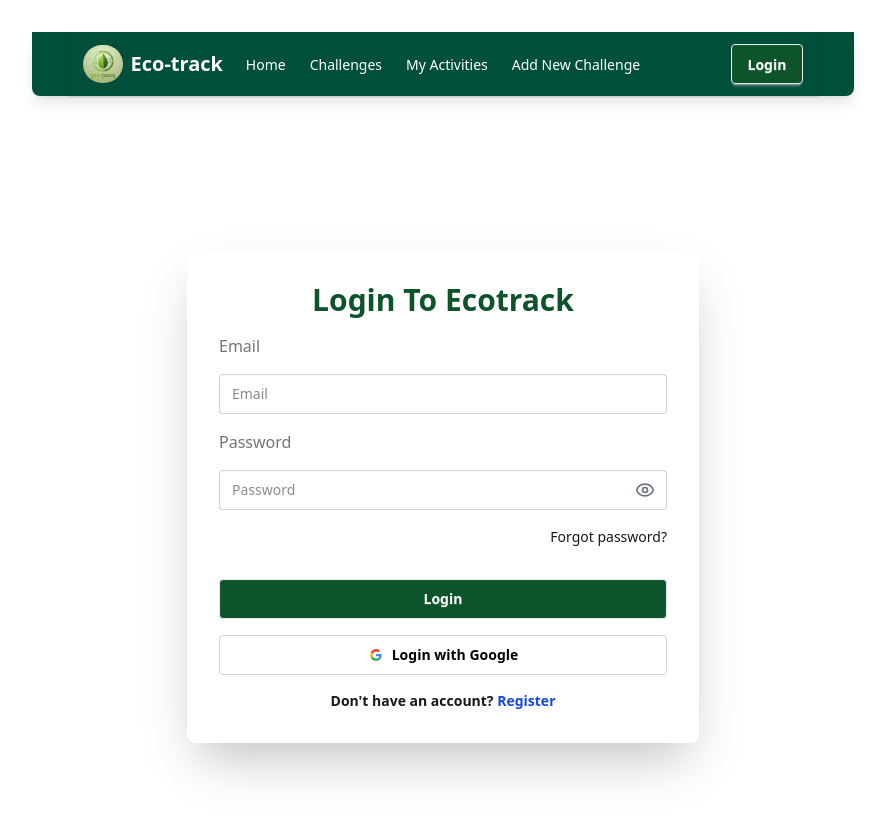
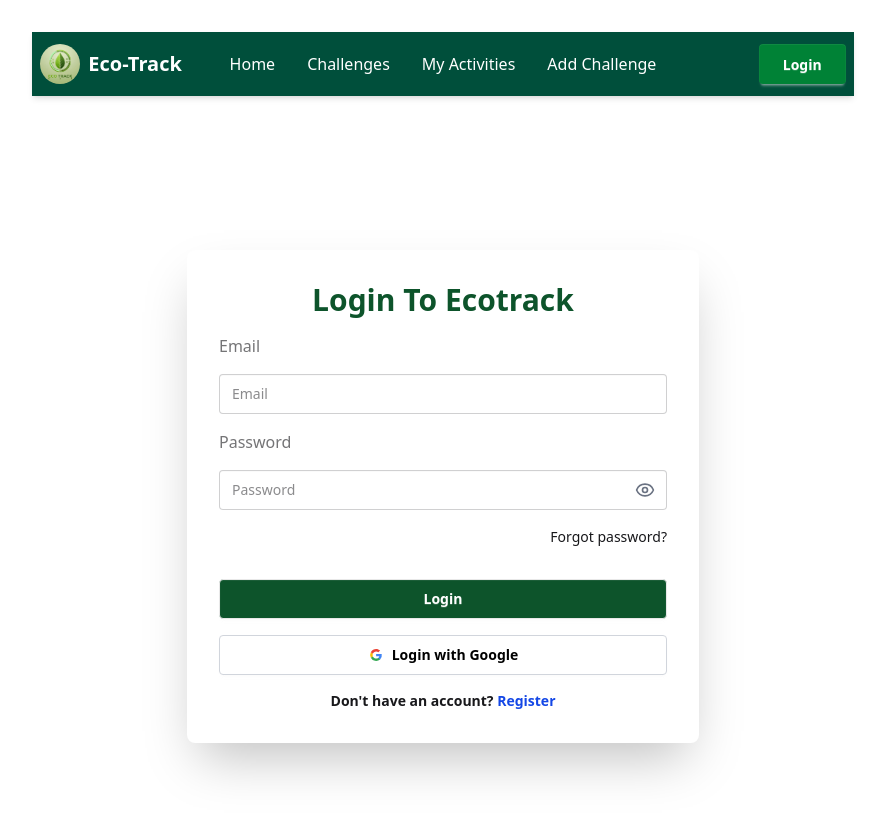
Before and after one commit to fariha-rahman721/my-eco-track, a React (Vite) app: page /auth/login in a window 1280 px wide. Shown: the top 816 px of the page, without its empty margins (197-1082 px from the left). Built offline with nearby package versions, Linux system fonts and the light colour scheme; no server answers.

Commit message:
complete

```diff
--- a/src/Components/CommunityTips.jsx
+++ b/src/Components/CommunityTips.jsx
@@ -23,7 +23,7 @@ const CommunityTips = () => {
     const [comments, setComments] = useState(getStoredComments());
 
     useEffect(() => {
-        fetch('http://localhost:3000/communityTips')
+        fetch('https://eco-track-server-two.vercel.app/communityTips')
             .then(res => res.json())
             .then(data => setTips(data));
     }, []);
@@ -104,7 +104,7 @@ const CommunityTips = () => {
                                 {tip.content}
                             </p>
 
-                           {/* cmnt */}
+                            {/* cmnt */}
                             {activeComment === tip._id && (
                                 <div className="mb-4 bg-slate-50 p-4 rounded-xl">
                                     <div className="flex justify-between items-start">
--- a/src/Components/Navbar.jsx
+++ b/src/Components/Navbar.jsx
@@ -1,14 +1,14 @@
-import React, { use } from 'react';
-import toast from 'react-hot-toast';
-import { Link, NavLink } from 'react-router';
-import { AuthContext } from '../Provider/AuthProvider';
+import React, { use } from "react";
+import toast from "react-hot-toast";
+import { NavLink } from "react-router";
+import { AuthContext } from "../Provider/AuthProvider";
 
 const Navbar = () => {
     const { user, logOut } = use(AuthContext);
 
     const handleLogout = () => {
         logOut()
-            .then(() => toast.success('Successfully logged out'))
+            .then(() => toast.success("Successfully logged out"))
             .catch((error) => toast.error(error.message));
     };
 
@@ -17,48 +17,61 @@ const Navbar = () => {
             <NavLink
                 className={({ isActive }) =>
                     isActive
-                        ? "text-shadow-white font-extrabold"
-                        : "hover:text-green-100 hover:font-bold"
+                        ? "font-bold text-green-300"
+                        : "hover:text-green-200 transition"
                 }
-                to='/'
-            >Home</NavLink>
+                to="/"
+            >
+                Home
+            </NavLink>
+
             <NavLink
                 className={({ isActive }) =>
                     isActive
-                        ? "text-shadow-white font-extrabold"
-                        : "hover:text-green-100 hover:font-bold"
+                        ? "font-bold text-green-300"
+                        : "hover:text-green-200 transition"
                 }
-                to='/challenges'
-            >Challenges</NavLink>
+                to="/challenges"
+            >
+                Challenges
+            </NavLink>
+
             <NavLink
                 className={({ isActive }) =>
                     isActive
-                        ? "text-shadow-white font-extrabold"
-                        : "hover:text-green-100 hover:font-bold"
+                        ? "font-bold text-green-300"
+                        : "hover:text-green-200 transition"
                 }
-                to='/myActivities'
-            >My Activities</NavLink>
+                to="/myActivities"
+            >
+                My Activities
+            </NavLink>
+
             <NavLink
                 className={({ isActive }) =>
                     isActive
-                        ? "text-shadow-white font-extrabold"
-                        : "hover:text-green-100 hover:font-bold"
+                        ? "font-bold text-green-300"
+                        : "hover:text-green-200 transition"
                 }
-                to='/addNewChallenge'
-            >Add New Challenge</NavLink>
+                to="/addNewChallenge"
+            >
+                Add Challenge
+            </NavLink>
         </>
     );
 
     return (
-        <div className="sticky top-0 z-50 w-11/12 mx-auto bg-emerald-900 bg-opacity-90 backdrop-blur-sm rounded-b-lg shadow-lg">
-            <div className="navbar bg-emerald-900 shadow-sm w-11/12 sm:w-11/12 lg:w-11/12 mx-auto text-white  sm:px-4">
-                {/* Navbar Start */}
+        <div className="sticky top-0 z-50 bg-emerald-900 shadow-md w-11/12 mx-auto">
+            <div className="navbar container mx-auto text-white">
+
+                {/* LEFT SIDE */}
                 <div className="navbar-start">
+                    {/* Mobile Menu Button */}
                     <div className="dropdown">
                         <label tabIndex={0} className="btn btn-ghost lg:hidden">
                             <svg
                                 xmlns="http://www.w3.org/2000/svg"
-                                className="h-5 w-5"
+                                className="h-6 w-6"
                                 fill="none"
                                 viewBox="0 0 24 24"
                                 stroke="currentColor"
@@ -71,52 +84,77 @@ const Navbar = () => {
                                 />
                             </svg>
                         </label>
+
                         <ul
                             tabIndex={0}
-                            className="menu menu-compact dropdown-content mt-3 p-2 shadow bg-green-800 rounded-box w-52 gap-4 text-white"
+                            className="menu dropdown-content mt-3 p-4 shadow bg-emerald-800 rounded-box w-56 gap-4"
                         >
                             {links}
                         </ul>
                     </div>
-                    <img src="/logo.jpeg" className='w-10 rounded-full' alt="logo" />
-                    <span className="font-bold pl-2 text-xl text-white">Eco-track</span>
+
+                    {/* Logo */}
+                    <div className="flex items-center gap-2">
+                        <img src="/logo.jpeg" className="w-10 h-10 rounded-full" alt="logo" />
+                        <span className="font-bold text-xl hidden sm:block">
+                            Eco-Track
+                        </span>
+                    </div>
                 </div>
 
-                {/* Navbar Center */}
+                {/* CENTER - Desktop Menu */}
                 <div className="navbar-center hidden lg:flex">
-                    <ul className="menu menu-horizontal px-1 gap-6">
+                    <ul className="menu menu-horizontal gap-8 text-[16px]">
                         {links}
                     </ul>
                 </div>
 
-                {/* Navbar End */}
+                {/* RIGHT SIDE */}
                 <div className="navbar-end">
+
                     {user ? (
                         <div className="dropdown dropdown-end">
                             <label tabIndex={0} className="btn btn-ghost btn-circle avatar">
-                                <div className="w-10 rounded-full">
-                                    <img src={user.photoURL || '/default-user.png'} alt="user" />
+                                <div className="w-10 rounded-full ring ring-green-400 ring-offset-2">
+                                    <img
+                                        src={user.photoURL || "/default-user.png"}
+                                        alt="user"
+                                    />
                                 </div>
                             </label>
+
                             <ul
                                 tabIndex={0}
-                                className="menu menu-compact dropdown-content mt-3 p-2 shadow bg-green-800 rounded-box w-52 text-white"
+                                className="menu dropdown-content mt-3 p-4 shadow bg-emerald-800 rounded-box w-56 gap-2"
                             >
-                                <li><NavLink to="/myActivities" className="justify-between">My Activities</NavLink></li>
-                                <li><NavLink to="/myChallenges" className="justify-between">My Challenges</NavLink></li>
                                 <li>
-                                    <button onClick={handleLogout} className="text-left w-full">Logout</button>
+                                    <NavLink to="/myActivities">
+                                        My Activities
+                                    </NavLink>
+                                </li>
+
+                                <li>
+                                    <NavLink to="/myChallenges">
+                                        My Challenges
+                                    </NavLink>
+                                </li>
+
+                                <li>
+                                    <button onClick={handleLogout} className="text-left">
+                                        Logout
+                                    </button>
                                 </li>
                             </ul>
                         </div>
                     ) : (
                         <NavLink
                             to="/auth/login"
-                            className="btn bg-green-900 hover:bg-green-700 text-white"
+                            className="btn bg-green-700 hover:bg-green-600 border-none text-white px-6"
                         >
                             Login
                         </NavLink>
                     )}
+
                 </div>
             </div>
         </div>
--- a/src/Components/UpcomingEvents.jsx
+++ b/src/Components/UpcomingEvents.jsx
@@ -6,7 +6,7 @@ const UpcomingEvents = () => {
   const [loading, setLoading] = useState(true);
 
   useEffect(() => {
-    fetch(`http://localhost:3000/upcomingEvents`)
+    fetch(`https://eco-track-server-two.vercel.app/upcomingEvents`)
       .then(res => res.json())
       .then(data => {
         setEvents(data);
--- a/src/Pages/AddNewChallenge/AddNewChallenge.jsx
+++ b/src/Pages/AddNewChallenge/AddNewChallenge.jsx
@@ -30,7 +30,7 @@ const AddNewChallenge = ({ onBack }) => {
 
   useEffect(() => {
     if (!user) return;
-    fetch(`http://localhost:3000/cards/${id}`, {
+    fetch(`https://eco-track-server-two.vercel.app/cards/${id}`, {
       headers: {
         authorization: `Bearer ${user.accessToken}`,
       },
@@ -96,7 +96,7 @@ const AddNewChallenge = ({ onBack }) => {
       createdBy: user?.email,
     };
 
-    fetch("http://localhost:3000/cards", {
+    fetch("https://eco-track-server-two.vercel.app/cards", {
       method: "POST",
       headers: {
         "Content-Type": "application/json",
--- a/src/Pages/Challenges/SingleChallenge.jsx
+++ b/src/Pages/Challenges/SingleChallenge.jsx
@@ -11,7 +11,7 @@ const SingleChallenge = ({ details }) => {
 
     useEffect(() => {
         if (!user?.email) return;
-        fetch(`http://localhost:3000/cards/${details._id}`, {
+        fetch(`https://eco-track-server-two.vercel.app/cards/${details._id}`, {
             headers: {
                 authorization: `Bearer ${user?.accessToken}`,
             },
@@ -43,7 +43,7 @@ const SingleChallenge = ({ details }) => {
             createdBy: user?.email,
         };
 
-        fetch(`http://localhost:3000/join-challenges/${details._id}`, {
+        fetch(`https://eco-track-server-two.vercel.app/join-challenges/${details._id}`, {
             method: 'POST',
             headers: {
                 'Content-Type': 'application/json',
--- a/src/Pages/MyActivities/MyActivities.jsx
+++ b/src/Pages/MyActivities/MyActivities.jsx
@@ -19,7 +19,7 @@ const MyActivities = () => {
     useEffect(() => {
         if (!user?.email) return;
 
-        fetch(`http://localhost:3000/my-activities?email=${user?.email}`, {
+        fetch(`https://eco-track-server-two.vercel.app/my-activities?email=${user?.email}`, {
             method: "GET",
             headers: {
                 authorization: `Bearer ${user?.accessToken}`,
@@ -43,7 +43,7 @@ const MyActivities = () => {
         }).then((result) => {
 
             if (result.isConfirmed) {
-                fetch(`http://localhost:3000/my-activities/${id}`, {
+                fetch(`https://eco-track-server-two.vercel.app/my-activities/${id}`, {
                     method: 'DELETE',
                     headers: {
                         'Content-Type': 'application/json',
--- a/src/Pages/MyChallenges/MyChallenges.jsx
+++ b/src/Pages/MyChallenges/MyChallenges.jsx
@@ -14,7 +14,7 @@ const MyChallenges = () => {
 
     useEffect(() => {
         if (!user?.email) return;
-        fetch(`http://localhost:3000/myChallenges?email=${user?.email}`, {
+        fetch(`https://eco-track-server-two.vercel.app/myChallenges?email=${user?.email}`, {
             headers: {
                 authorization: `Bearer ${user?.accessToken}`,
             },
@@ -48,8 +48,8 @@ const MyChallenges = () => {
                             <div className="flex gap-4 items-center">
                                 <img className='h-18 w-18 rounded-2xl' src={activity.imageUrl} alt="" />
                                 <div className="">
-                                <h2 className="text-lg font-bold text-gray-800">{activity.title}</h2>
-                                <p className="text-sm text-gray-600 mt-1">{activity.description}</p>
+                                    <h2 className="text-lg font-bold text-gray-800">{activity.title}</h2>
+                                    <p className="text-sm text-gray-600 mt-1">{activity.description}</p>
                                 </div>
                                 <div className="flex justify-center items-center gap-4 text-xs text-gray-500 mt-2">
                                     <span className="flex items-center gap-1">
--- a/src/Pages/UpdateChallenge/UpdateChallenge.jsx
+++ b/src/Pages/UpdateChallenge/UpdateChallenge.jsx
@@ -43,7 +43,7 @@ const UpdateChallenge = ({ onBack }) => {
     useEffect(() => {
         if (!user || !id) return;
 
-        fetch(`http://localhost:3000/cards/${id}`, {
+        fetch(`https://eco-track-server-two.vercel.app/cards/${id}`, {
             headers: {
                 authorization: `Bearer ${user.accessToken}`,
             },
@@ -90,7 +90,7 @@ const UpdateChallenge = ({ onBack }) => {
             return;
         }
 
-        fetch(`http://localhost:3000/cards/${id}`, {
+        fetch(`https://eco-track-server-two.vercel.app/cards/${id}`, {
             method: "PUT",
             headers: {
                 "Content-Type": "application/json",
```
Also changed, not shown: src/Routes/Router.jsx (+12 -8 lines), 1 other file (tests, documents, lock files or other folders).
